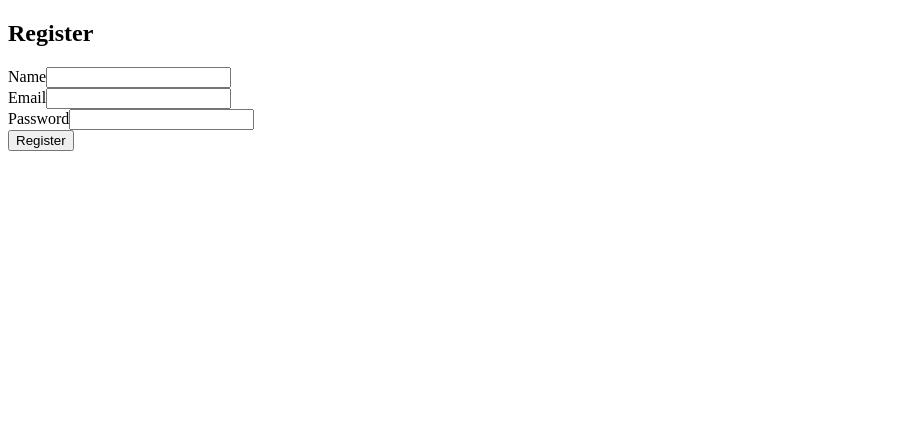
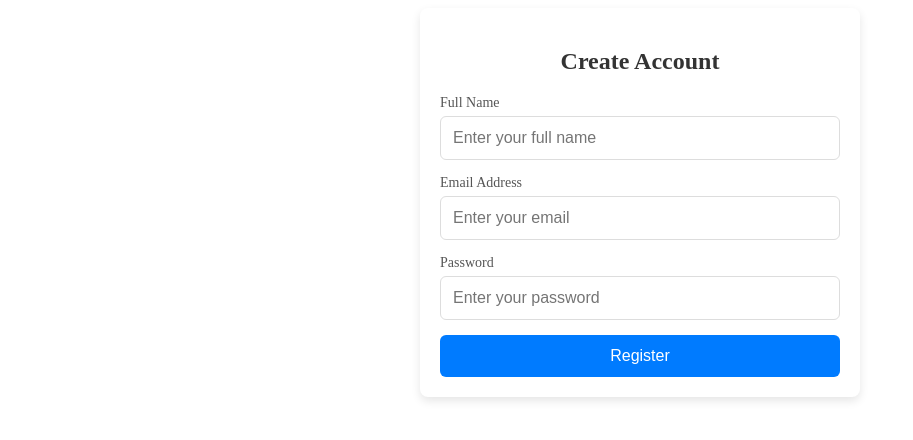
Before and after one commit to iTech-dhananjay/react-microservice, a React (Create React App) app: page /register in a window 1280 px wide. Shown: the top 440 px of the page, without its empty margins (0-913 px from the left). Built offline with nearby package versions, Linux system fonts and the light colour scheme.

Commit message:
Correct file structure

```diff
--- a/src/pages/auth/RegisterPage.jsx
+++ b/src/pages/auth/RegisterPage.jsx
@@ -1,6 +1,7 @@
 import React, { useState } from "react";
 import { useDispatch } from "react-redux";
-import {useAuth} from "../../hooks/useAuth";
+import { useAuth } from "../../hooks/useAuth";
+import '../../styles/auth.css';
 
 const RegisterPage = () => {
     const [formData, setFormData] = useState({
@@ -9,8 +10,9 @@ const RegisterPage = () => {
         password: "",
     });
     const [error, setError] = useState("");
+    const [loading, setLoading] = useState(false);
     const dispatch = useDispatch();
-    const {register} = useAuth()
+    const { register } = useAuth();
 
     const handleChange = (e) => {
         const { name, value } = e.target;
@@ -19,47 +21,64 @@ const RegisterPage = () => {
 
     const handleSubmit = async (e) => {
         e.preventDefault();
-        dispatch(register(formData)).then((res) => {
-            console.log(res);
-        })
+        setError(""); // Clear previous errors
+        setLoading(true); // Show loading state
+
+        try {
+            const response = await dispatch(register(formData));
+            console.log("Registration successful:", response);
+            // Redirect to another page or show success message
+        } catch (err) {
+            setError("Registration failed. Please try again.");
+        } finally {
+            setLoading(false); // Hide loading state after completion
+        }
     };
 
     return (
-        <div>
-            <h2>Register</h2>
+        <div className="auth-container">
+            <h2>Create Account</h2>
             <form onSubmit={handleSubmit}>
-                <div>
-                    <label>Name</label>
+                <div className="input-group">
+                    <label htmlFor="name">Full Name</label>
                     <input
                         type="text"
+                        id="name"
                         name="name"
                         value={formData.name}
                         onChange={handleChange}
                         required
+                        placeholder="Enter your full name"
                     />
                 </div>
-                <div>
-                    <label>Email</label>
+                <div className="input-group">
+                    <label htmlFor="email">Email Address</label>
                     <input
                         type="email"
+                        id="email"
                         name="email"
                         value={formData.email}
                         onChange={handleChange}
                         required
+                        placeholder="Enter your email"
                     />
                 </div>
-                <div>
-                    <label>Password</label>
+                <div className="input-group">
+                    <label htmlFor="password">Password</label>
                     <input
                         type="password"
+                        id="password"
                         name="password"
                         value={formData.password}
                         onChange={handleChange}
                         required
+                        placeholder="Enter your password"
                     />
                 </div>
-                {error && <p style={{ color: "red" }}>{error}</p>}
-                <button type="submit">Register</button>
+                {error && <p className="error-message">{error}</p>}
+                <button type="submit" disabled={loading} className="submit-btn">
+                    {loading ? "Creating Account..." : "Register"}
+                </button>
             </form>
         </div>
     );
--- a/src/styles/auth.css
+++ b/src/styles/auth.css
@@ -1,38 +1,71 @@
-/* auth.css */
+/* Container for the registration page */
 .auth-container {
     max-width: 400px;
     margin: 0 auto;
     padding: 20px;
-    background-color: #f9f9f9;
+    background-color: #fff;
     border-radius: 8px;
+    box-shadow: 0 4px 10px rgba(0, 0, 0, 0.1);
 }
 
 .auth-container h2 {
     text-align: center;
+    margin-bottom: 20px;
+    color: #333;
 }
 
 .auth-container form {
     display: flex;
     flex-direction: column;
+    gap: 15px;
 }
 
-.auth-container input {
-    margin: 10px 0;
-    padding: 10px;
+.input-group {
+    display: flex;
+    flex-direction: column;
+}
+
+.input-group label {
+    font-size: 14px;
+    color: #555;
+    margin-bottom: 5px;
+}
+
+.input-group input {
+    padding: 12px;
     font-size: 16px;
     border: 1px solid #ddd;
-    border-radius: 4px;
+    border-radius: 6px;
+    outline: none;
+    transition: border-color 0.3s;
 }
 
-.auth-container button {
-    padding: 10px;
+.input-group input:focus {
+    border-color: #007bff;
+}
+
+.error-message {
+    color: red;
+    font-size: 14px;
+    text-align: center;
+}
+
+.submit-btn {
+    padding: 12px;
     background-color: #007bff;
     color: white;
     border: none;
-    border-radius: 4px;
+    border-radius: 6px;
+    font-size: 16px;
     cursor: pointer;
+    transition: background-color 0.3s;
 }
 
-.auth-container button:hover {
+.submit-btn:hover {
     background-color: #0056b3;
 }
+
+.submit-btn:disabled {
+    background-color: #ccc;
+    cursor: not-allowed;
+}
```
